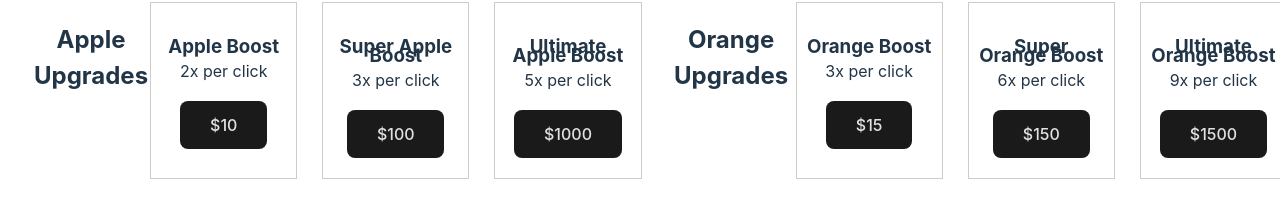
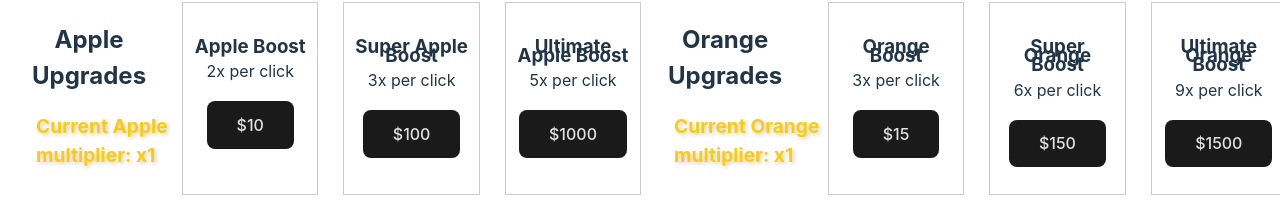
Before and after one commit to GiannfrancoC340/FruitFarmGame, a React (Vite) app in the folder FruitFarm/: page / in a window 1280 px wide. Shown: the part 596-815 px from the top of the page. Built offline with nearby package versions, Linux system fonts and the light colour scheme.

Commit message:
Added code to show the multiplier for each fruit and moved it accordingly

```diff
--- a/FruitFarm/src/App.css
+++ b/FruitFarm/src/App.css
@@ -92,3 +92,13 @@ h3 {
   white-space: normal; /* Allows wrapping */
   word-wrap: break-word; /* Breaks long words */
 }
+
+h4 {
+  color: #ffcc00; /* Gold color for emphasis */
+  text-shadow: 2px 2px 4px rgba(0, 0, 0, 0.2);
+  text-align: left;
+  margin-top: 110px;
+  margin-left: -110px;
+  font-size: 1.2em;
+  font-weight: bold;
+}
--- a/FruitFarm/src/App.jsx
+++ b/FruitFarm/src/App.jsx
@@ -71,6 +71,7 @@ const App = () => {
 
       <div className="container">
         <h2>Apple Upgrades</h2>
+        <h4>Current Apple multiplier: x{appleMultiplier}</h4>
         <div className="upgrade">
           <h3>Apple Boost</h3>
           <p>2x per click</p>
@@ -89,6 +90,7 @@ const App = () => {
 
 
         <h2>Orange Upgrades</h2>
+        <h4>Current Orange multiplier: x{orangeMultiplier}</h4>
         <div className="upgrade">
           <h3>Orange Boost</h3>
           <p>3x per click</p>
```
